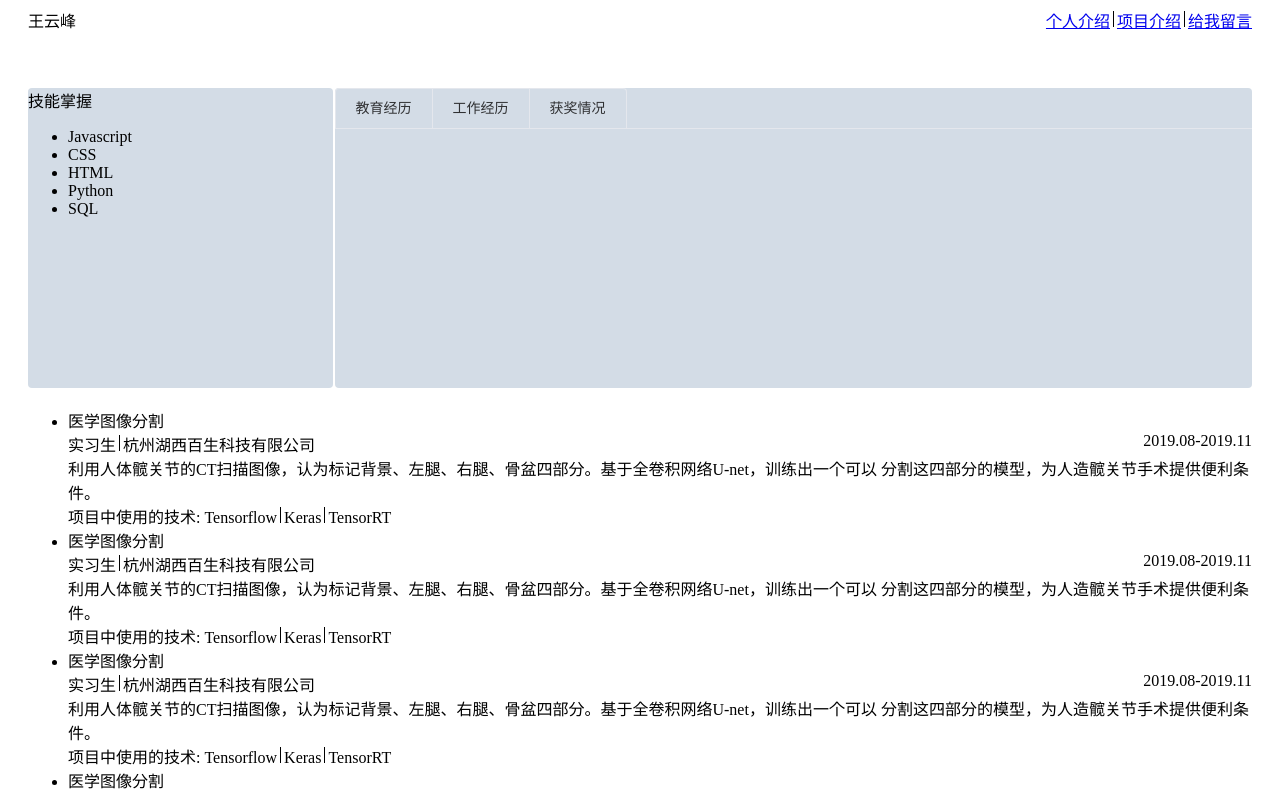
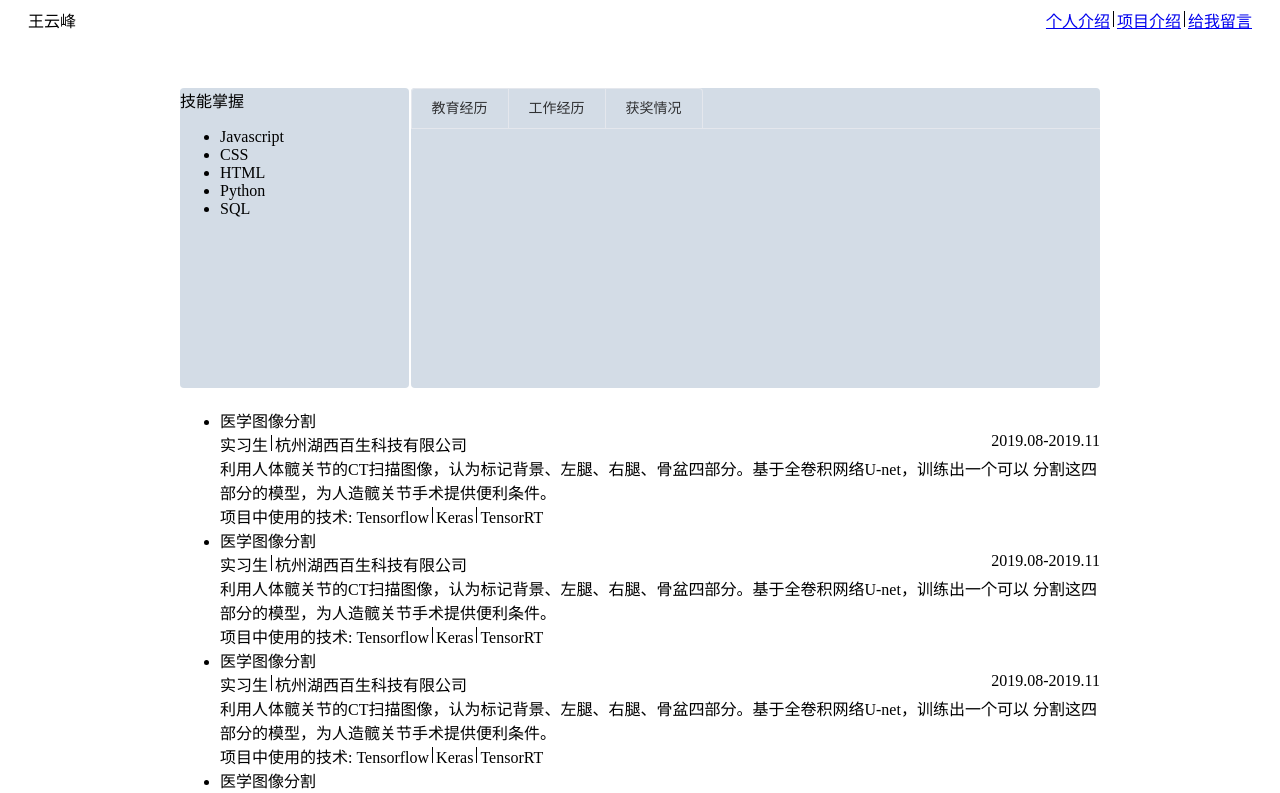
Before and after one commit to Legend-Wangyunfeng/web_resume_with_element, a Vue app: page / in a window 1280 px wide. Shown: the top 793 px of the page. Built offline with nearby package versions, Linux system fonts and the light colour scheme.

Commit message:
布局调整

```diff
--- a/src/App.vue
+++ b/src/App.vue
@@ -162,6 +162,11 @@
     display: flex;
     justify-content: space-between;
   }
+
+  .el-main {
+    width: 960px;
+    margin: 0 auto;
+  }
   i.def {
     display: inline-block;
     background-color: black;
```
